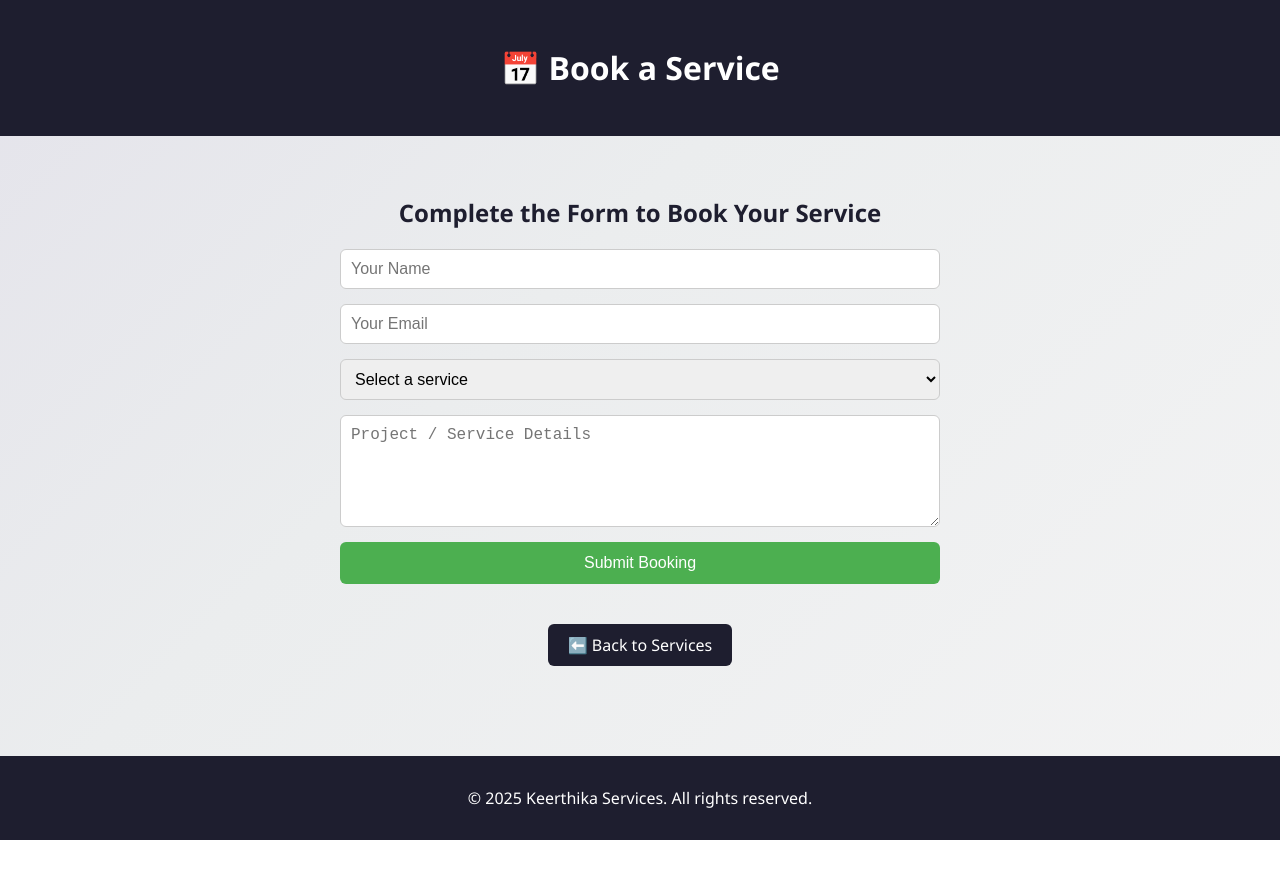
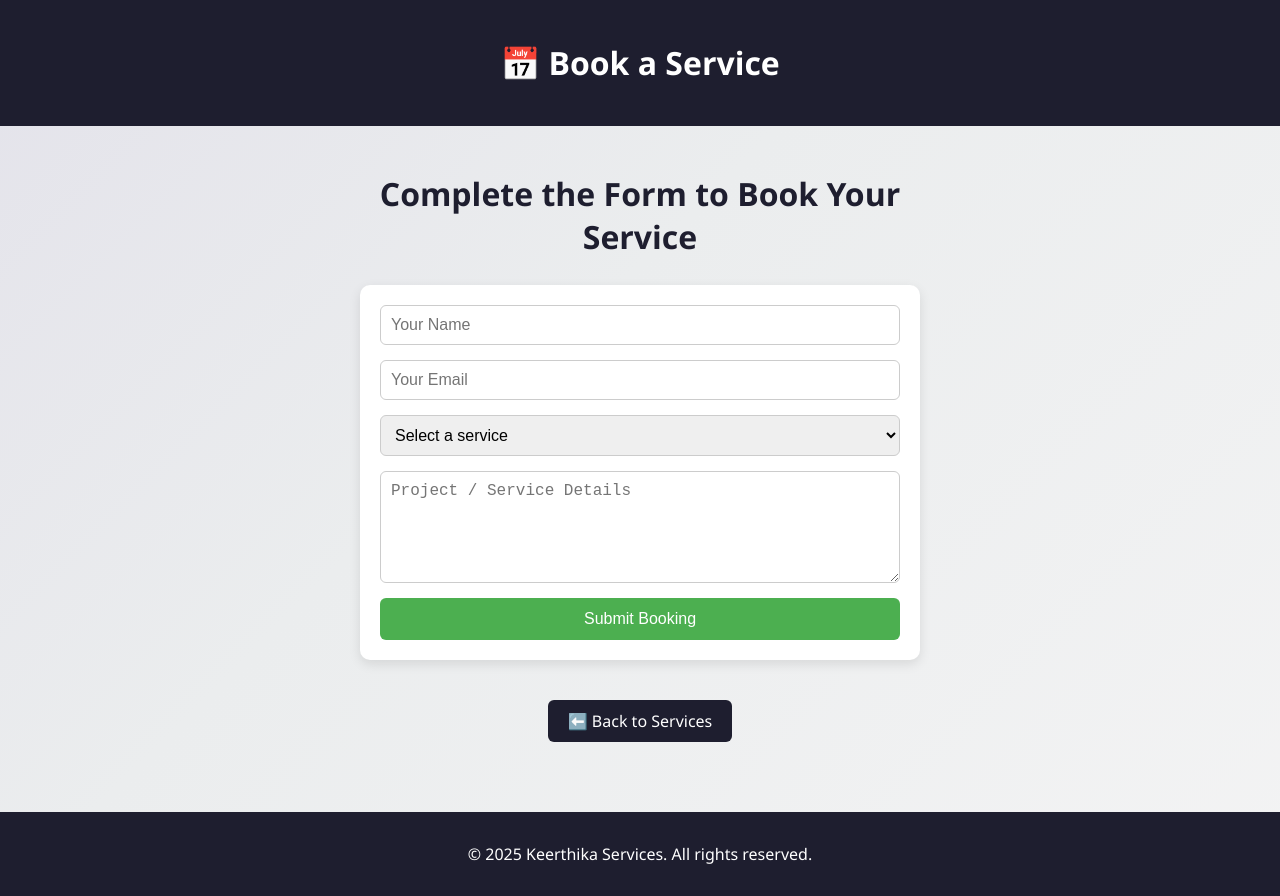
Before and after one commit to KeerthikaSivan/keerthitrendz, a website: page book.html in a window 1280 px wide. Before the commit the page ends 840 px from the top, so only its background shows below. Drawn offline with Linux system fonts and the light colour scheme.

Commit message:
Update book.html

```diff
--- a/book.html
+++ b/book.html
@@ -2,6 +2,7 @@
 <html lang="en">
 <head>
   <meta charset="UTF-8" />
+  <meta name="viewport" content="width=device-width, initial-scale=1.0" />
   <title>Book a Service</title>
   <style>
     body {
@@ -27,19 +28,22 @@
     header {
       background-color: #1e1e2f;
       color: #fff;
-      padding: 25px;
+      padding: 20px;
       text-align: center;
     }
 
     section {
-      padding: 40px;
-      max-width: 600px;
+      padding: 20px;
+      max-width: 90%;
+      width: 100%;
       margin: auto;
+      box-sizing: border-box;
     }
 
     h2 {
       color: #1e1e2f;
       text-align: center;
+      font-size: 1.5rem;
     }
 
     form {
@@ -47,6 +51,10 @@
       flex-direction: column;
       gap: 15px;
       animation: fadeInBody 1.2s ease;
+      background: white;
+      padding: 20px;
+      border-radius: 10px;
+      box-shadow: 0 4px 12px rgba(0,0,0,0.1);
     }
 
     input, select, textarea {
@@ -54,6 +62,8 @@
       border: 1px solid #ccc;
       border-radius: 6px;
       font-size: 1rem;
+      width: 100%;
+      box-sizing: border-box;
     }
 
     button {
@@ -96,7 +106,7 @@
 
     .spinner {
       display: none;
-      margin: auto;
+      margin: 20px auto;
       border: 4px solid #f3f3f3;
       border-top: 4px solid #4caf50;
       border-radius: 50%;
@@ -114,6 +124,16 @@
       text-align: center;
       margin-top: 20px;
       font-weight: bold;
+    }
+
+    @media (min-width: 768px) {
+      section {
+        max-width: 600px;
+      }
+
+      h2 {
+        font-size: 2rem;
+      }
     }
   </style>
 </head>
@@ -165,10 +185,9 @@
       const formData = new FormData(form);
       const data = Object.fromEntries(formData.entries());
 
-      console.log("🧾 Form data:", data); // ✅ DEBUG LOG HERE
-
       try {
         const response = await fetch('http://localhost:3000/book-service', {
+          // 🔁 CHANGE THIS to your live URL when deploying (e.g. https://your-backend.onrender.com/book-service)
           method: 'POST',
           headers: { 'Content-Type': 'application/json' },
           body: JSON.stringify(data)
@@ -176,14 +195,14 @@
 
         const result = await response.json();
         spinner.style.display = 'none';
-        statusMsg.textContent = result.message;
+        statusMsg.textContent = result.message || "✅ Successfully submitted!";
         statusMsg.style.color = 'green';
         form.reset();
       } catch (error) {
         spinner.style.display = 'none';
         statusMsg.textContent = '❌ Failed to submit. Please try again.';
         statusMsg.style.color = 'red';
-        console.error(error);
+        console.error("Error:", error);
       }
     });
   </script>
```
